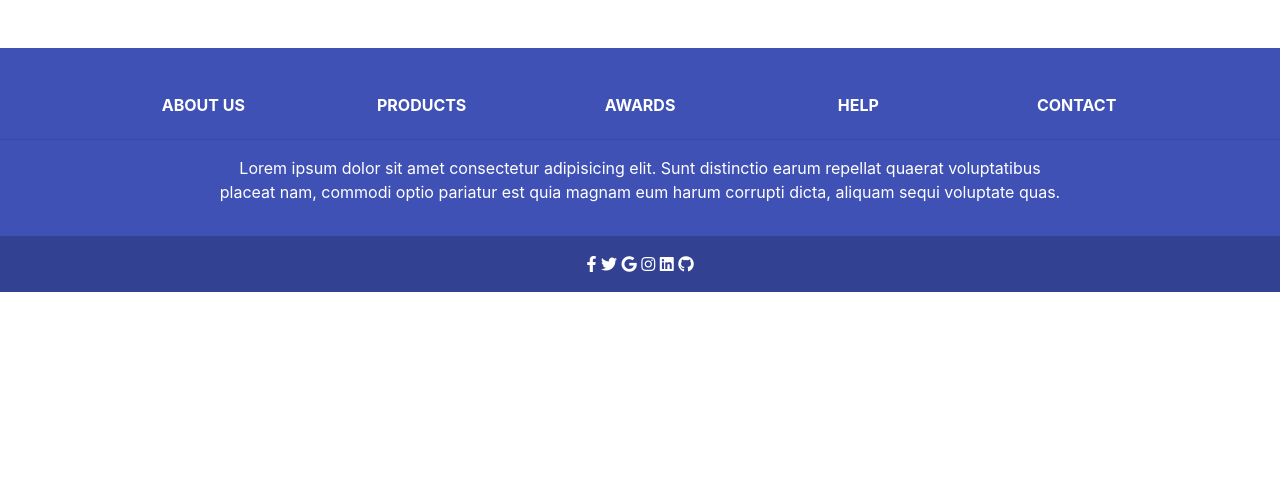
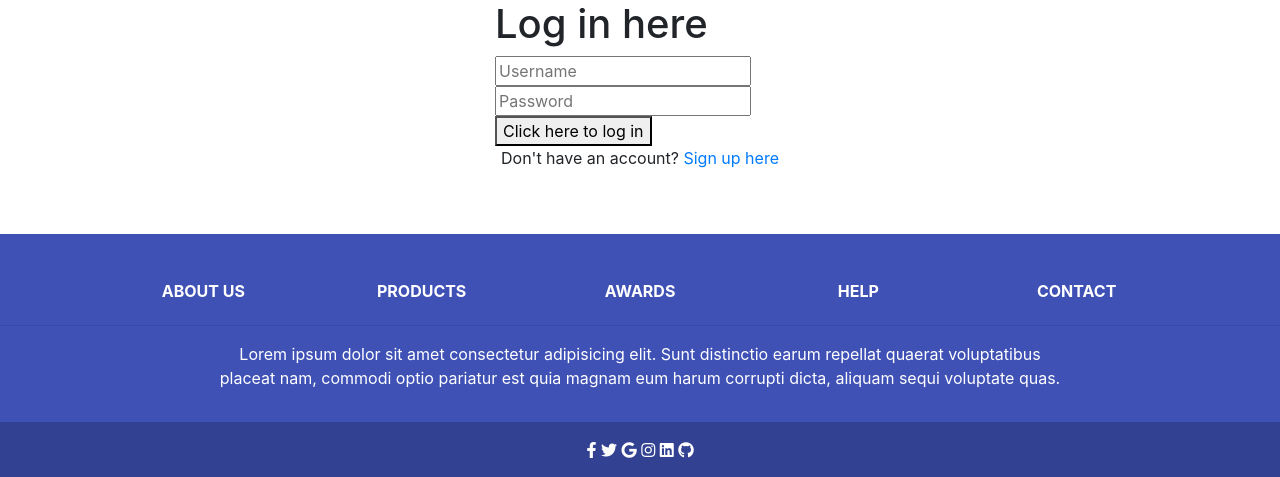
Before and after one commit to luke2533/budget-app, a Flask app: page /login in a window 1280 px wide. Shown: the part 64-541 px from the top of the page. Run offline with Flask 2, Linux system fonts and the light colour scheme; some libraries are stand-ins or nearby versions.

Commit message:
Log in functionality and flash messages v0.2.0

```diff
--- a/app.py
+++ b/app.py
@@ -1,4 +1,5 @@
 import os
+from tabnanny import check
 from flask import (
     Flask, flash, render_template,
     redirect, request, session, url_for)
@@ -59,8 +60,25 @@ def signup():
     return render_template("signup.html")
 
 
-@app.route("/login")
+@app.route("/login", methods=["GET", "POST"])
 def login():
+    if request.method == "POST":
+        existing_user = mongo.db.users.find_one(
+            {"username": request.form.get("username")})
+
+        if existing_user:
+            if check_password_hash(existing_user["password"],
+                                   request.form.get("password")):
+                session["user"] = request.form.get("username")
+                flash("Welcome, {}".format(request.form.get("username")))
+                return redirect(url_for("budget_app"))
+            else:
+                flash("Inccorect username and/or password")
+                return redirect(url_for("login"))
+        else:
+            flash("Inccorect username and/or password")
+            return redirect(url_for("login"))
+
     return render_template("login.html")
 
 
--- a/templates/base.html
+++ b/templates/base.html
@@ -33,6 +33,20 @@
             </div>
           </nav>
     </header>
+
+    <section>
+        {% with messages = get_flashed_messages() %}
+            {% if messages %}
+                {% for message in messages %}
+                    <div class="row justify-content-center flashes">
+                        <div class="col-3">
+                            <h4 class="flash">{{ message }}</h4>
+                        </div>
+                    </div>
+                {% endfor %}
+            {% endif %}
+        {% endwith %}
+    </section>
 
     {% block content %}
     {% endblock %}
--- a/templates/login.html
+++ b/templates/login.html
@@ -1,4 +1,20 @@
 {% extends "base.html" %}
 {% block content %}
 
+    <div class="container-fluid">
+        <div class="row justify-content-center">
+            <div class="col-10 col-md-5 col-lg-4 col-xl-3">
+                <form action="{{ url_for('login') }}" method="POST">
+                    <h1>Log in here</h1>
+                    <input type="text" placeholder="Username" id="username" name="username" pattern="^[a-zA-Z0-9]{5,15}$" minlength="4" maxlength="15" required>
+                    <br>
+                    <input type="password" placeholder="Password" id="password" name="password" minlength="5" maxlength="15" pattern="^[a-zA-Z0-9]{5,15}$" required>
+                    <br>
+                    <button type="submit">Click here to log in</button>
+                    <p class="text-center">Don't have an account? <a href="{{ url_for('signup') }}">Sign up here</a></p>
+                </form>
+            </div>
+        </div>
+    </div>
+
 {% endblock %}
```
Also changed, not shown: README.md, templates/signup.html (indentation only).
